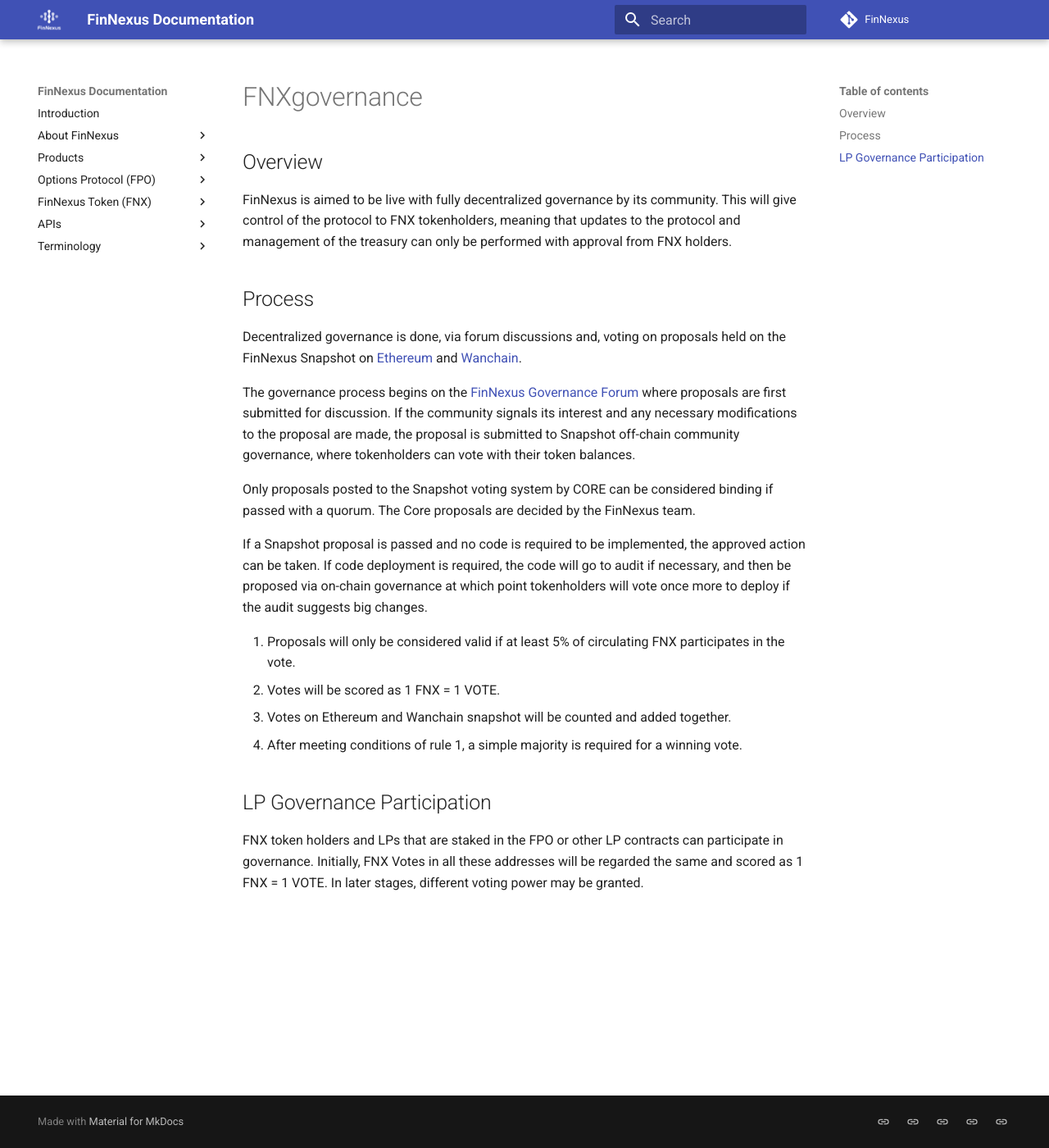
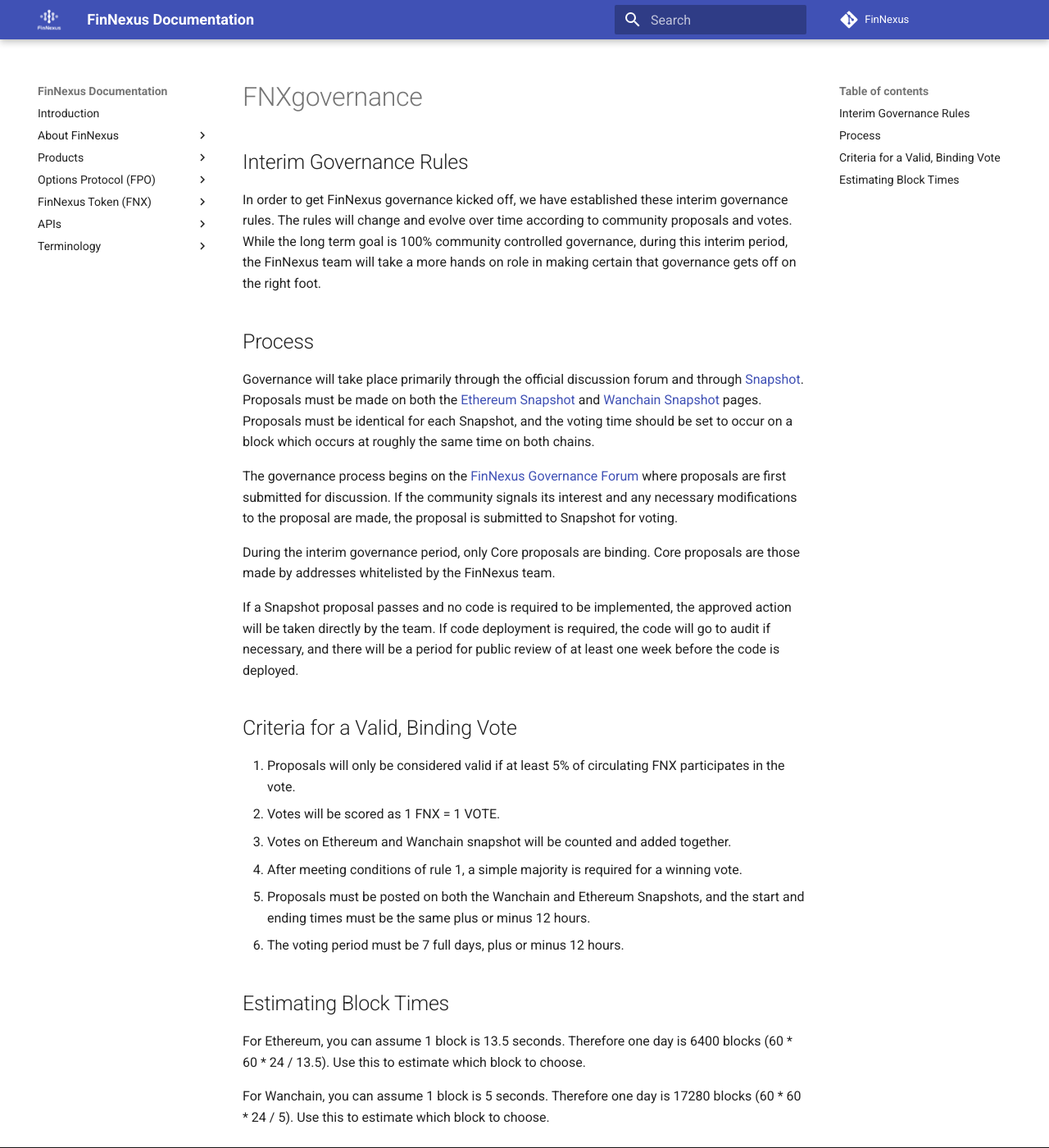
Before and after one commit to Phoenix-Finance/Phoenix-Documentation, an MkDocs documentation site: the page built from content/governance/FNXgovernance.md, in a window 1280 px wide and 1400 px high. Shown: the whole window at 82% size. Built offline with MkDocs 1.6.1 and Material for MkDocs 9.7.7, drawn with Linux system fonts in a browser that asks for light colours.

Commit message:
updated governance rules

```diff
--- a/content/governance/FNXgovernance.md
+++ b/content/governance/FNXgovernance.md
@@ -1,22 +1,29 @@
-## Overview
+## Interim Governance Rules
 
-FinNexus is aimed to be live with fully decentralized governance by its community. This will give control of the protocol to FNX tokenholders, meaning that updates to the protocol and management of the treasury can only be performed with approval from FNX holders.
+In order to get FinNexus governance kicked off, we have established these interim governance rules. The rules will change and evolve over time according to community proposals and votes. While the long term goal is 100% community controlled governance, during this interim period, the FinNexus team will take a more hands on role in making certain that governance gets off on the right foot.
 
 ## Process
 
-Decentralized governance is done, via forum discussions and, voting on proposals held on the FinNexus Snapshot on [Ethereum](https://snapshot.page/#/finnexus) and [Wanchain](https://vote.wandevs.org/#/).
+Governance will take place primarily through the official discussion forum and through [Snapshot](https://snapshot.page/). Proposals must be made on both the [Ethereum Snapshot](https://snapshot.page/#/finnexus) and [Wanchain Snapshot](https://vote.wandevs.org/#/) pages. Proposals must be identical for each Snapshot, and the voting time should be set to occur on a block which occurs at roughly the same time on both chains.
 
-The governance process begins on the [FinNexus Governance Forum](https://forum.finnexus.io/) where proposals are first submitted for discussion. If the community signals its interest and any necessary modifications to the proposal are made, the proposal is submitted to Snapshot off-chain community governance, where tokenholders can vote with their token balances.
+The governance process begins on the [FinNexus Governance Forum](https://forum.finnexus.io/) where proposals are first submitted for discussion. If the community signals its interest and any necessary modifications to the proposal are made, the proposal is submitted to Snapshot for voting.
 
-Only proposals posted to the Snapshot voting system by CORE can be considered binding if passed with a quorum. The Core proposals are decided by the FinNexus team.
+During the interim governance period, only Core proposals are binding. Core proposals are those made by addresses whitelisted by the FinNexus team.
 
-If a Snapshot proposal is passed and no code is required to be implemented, the approved action can be taken. If code deployment is required, the code will go to audit if necessary, and then be proposed via on-chain governance at which point tokenholders will vote once more to deploy if the audit suggests big changes.
+If a Snapshot proposal passes and no code is required to be implemented, the approved action will be taken directly by the team. If code deployment is required, the code will go to audit if necessary, and there will be a period for public review of at least one week before the code is deployed.
+
+## Criteria for a Valid, Binding Vote
 
 1. Proposals will only be considered valid if at least 5% of circulating FNX participates in the vote.
 2. Votes will be scored as 1 FNX = 1 VOTE.
 3. Votes on Ethereum and Wanchain snapshot will be counted and added together.
 4. After meeting conditions of rule 1, a simple majority is required for a winning vote.
+5. Proposals must be posted on both the Wanchain and Ethereum Snapshots, and the start and ending times must be the same plus or minus 12 hours.
+6. The voting period must be 7 full days, plus or minus 12 hours.
 
-## LP Governance Participation
 
-FNX token holders and LPs that are staked in the FPO or other LP contracts can participate in governance. Initially, FNX Votes in all these addresses will be regarded the same and scored as 1 FNX = 1 VOTE. In later stages, different voting power may be granted.
+## Estimating Block Times
+
+For Ethereum, you can assume 1 block is 13.5 seconds. Therefore one day is 6400 blocks (60 * 60 * 24 / 13.5). Use this to estimate which block to choose.
+
+For Wanchain, you can assume 1 block is 5 seconds. Therefore one day is 17280 blocks (60 * 60 * 24 / 5). Use this to estimate which block to choose.
```
